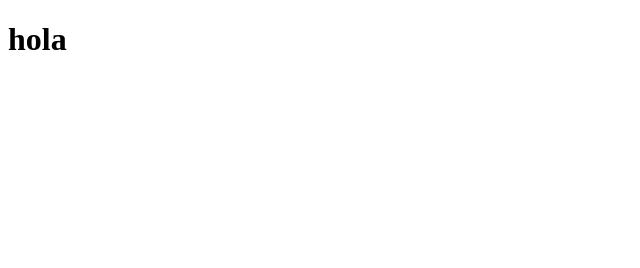
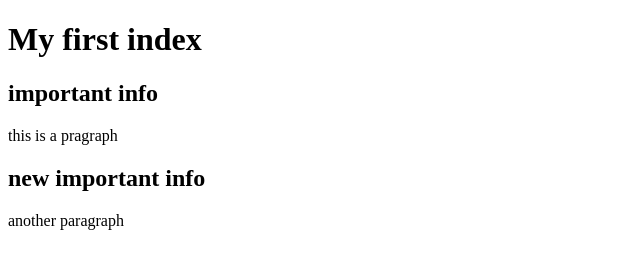
Before and after one commit to JavierGalinoCes/projectGit, a plain HTML site: page index.html in a window 1280 px wide. Shown: the whole page, without its empty margins (0-640 px from the left). Drawn offline with Linux system fonts and the light colour scheme.

Commit message:
Update index.html

```diff
--- a/index.html
+++ b/index.html
@@ -7,6 +7,10 @@
     <title>Document</title>
 </head>
 <body>
-    <h1>hola</h1>
+    <h1>My first index</h1>
+    <h2>important info</h2>
+    <p>this is a pragraph</p>
+    <h2>new important info</h2>
+    <p>another paragraph</p>
 </body>
 </html>
```
